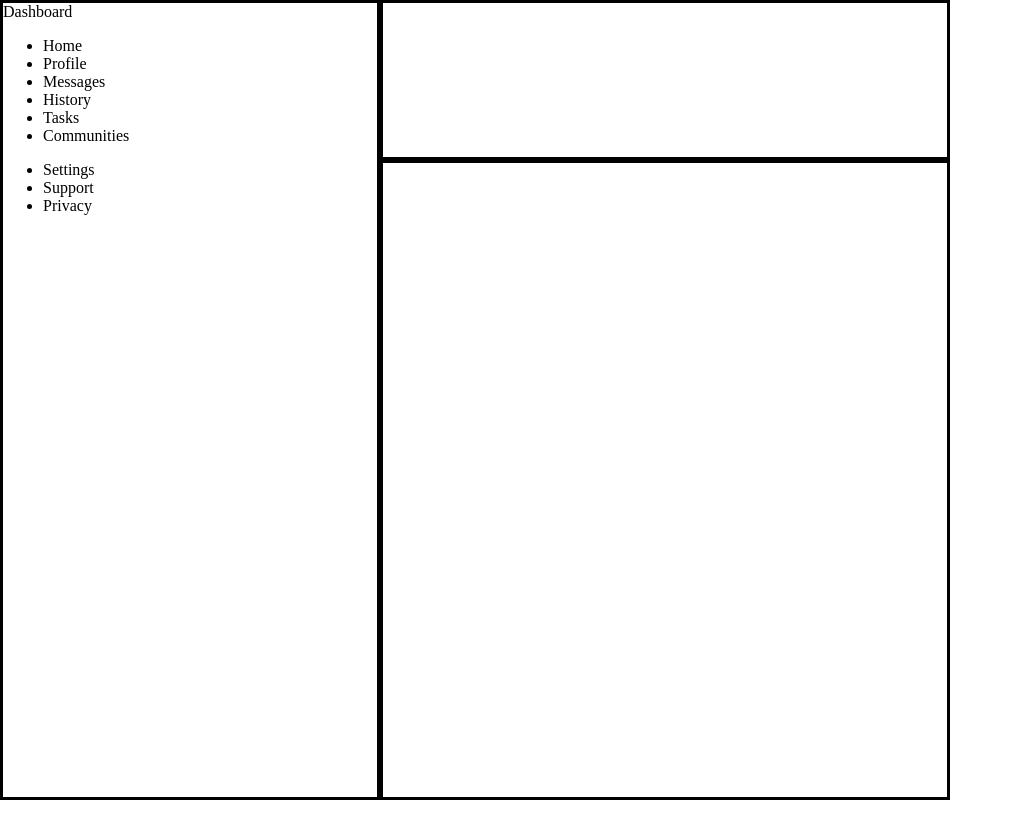
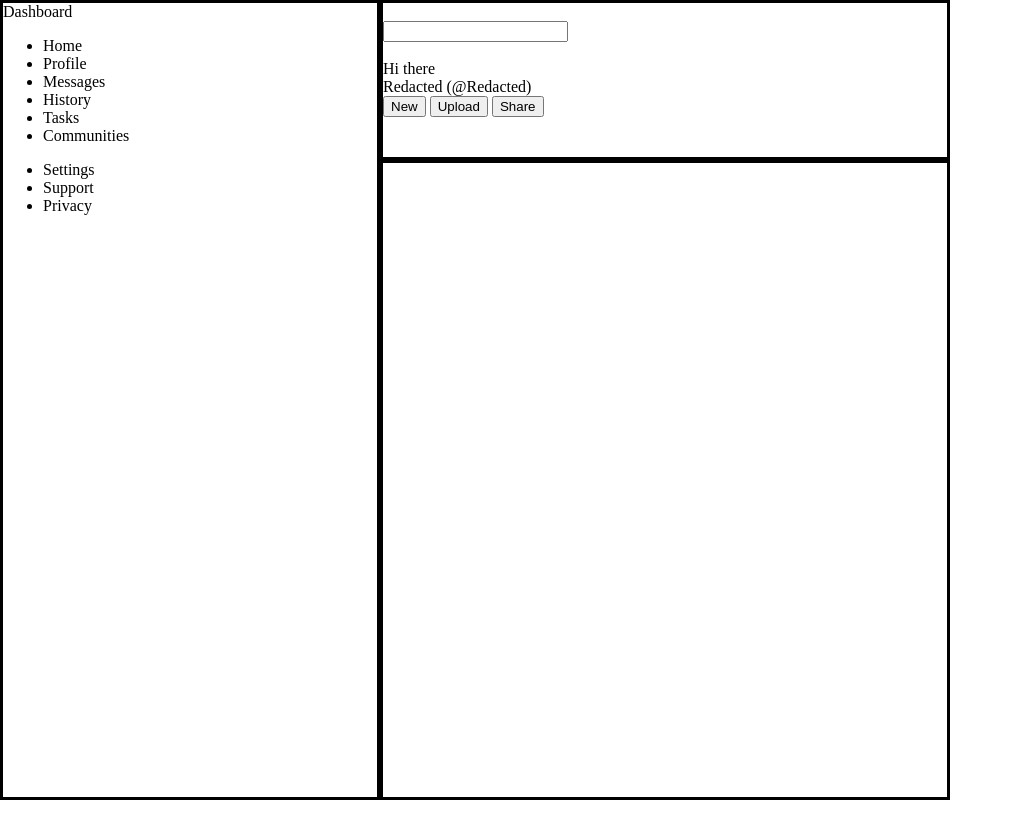
Before and after one commit to zoriarez/Admin-Dashboard, a plain HTML site: page index.html in a window 1280 px wide. Shown: the whole page, without its empty margins (0-1013 px from the left). Drawn offline with Linux system fonts and the light colour scheme.

Commit message:
basic header

```diff
--- a/index.html
+++ b/index.html
@@ -11,7 +11,31 @@
     <div class="container">
         <!--header start-->
         <div class="header">
-
+            <div class="top-header">
+                <div class="search-bar">
+                    <div class="search-img clickable">
+                        <input type="image" src="" alt="" class="search-icon">
+                    </div>
+                    <!--input matching form ^-->
+                    <form action="" id="myform">
+                        <input type="text" name="" id="searchresult" class="search-input">
+                    </form>
+                </div>
+            </div>
+            <div class="bottom-header">
+                <div class="profile-display">
+                    <div class="clickable"><img src="" alt="" class="profile-pic-large"></div>
+                    <div class="name-greeting">
+                        <div class="greeting">Hi there</div>
+                        <div class="name">Redacted (@Redacted)</div>
+                    </div>
+                </div>
+                <div class="make-post">
+                    <button class="head-button clickable">New</button>
+                    <button class="head-button clickable">Upload</button>
+                    <button class="head-button clickable">Share</button>
+                </div>
+            </div>
         </div>
         <!--header end-->
 
@@ -20,7 +44,7 @@
         <!-- (.nav-heading.clickable>img.dash-img)+(.navbar>ul.nav-list.navstyles>(li>img.side-icon)*6)+(.setting-bar>ul.setting-list.nav-styles>(li>img.side-icon)*3) -->
         <div class="sidebar">
            <div class="nav-heading clickable"><img src="" alt="" class="dash-img">Dashboard</div>
-           <div class="navbar">
+           <div class="nav-bar">
             <ul class="nav-list navstyles">
                 <li><img src="" alt="" class="side-icon">Home</li>
                 <li><img src="" alt="" class="side-icon">Profile</li>
```
